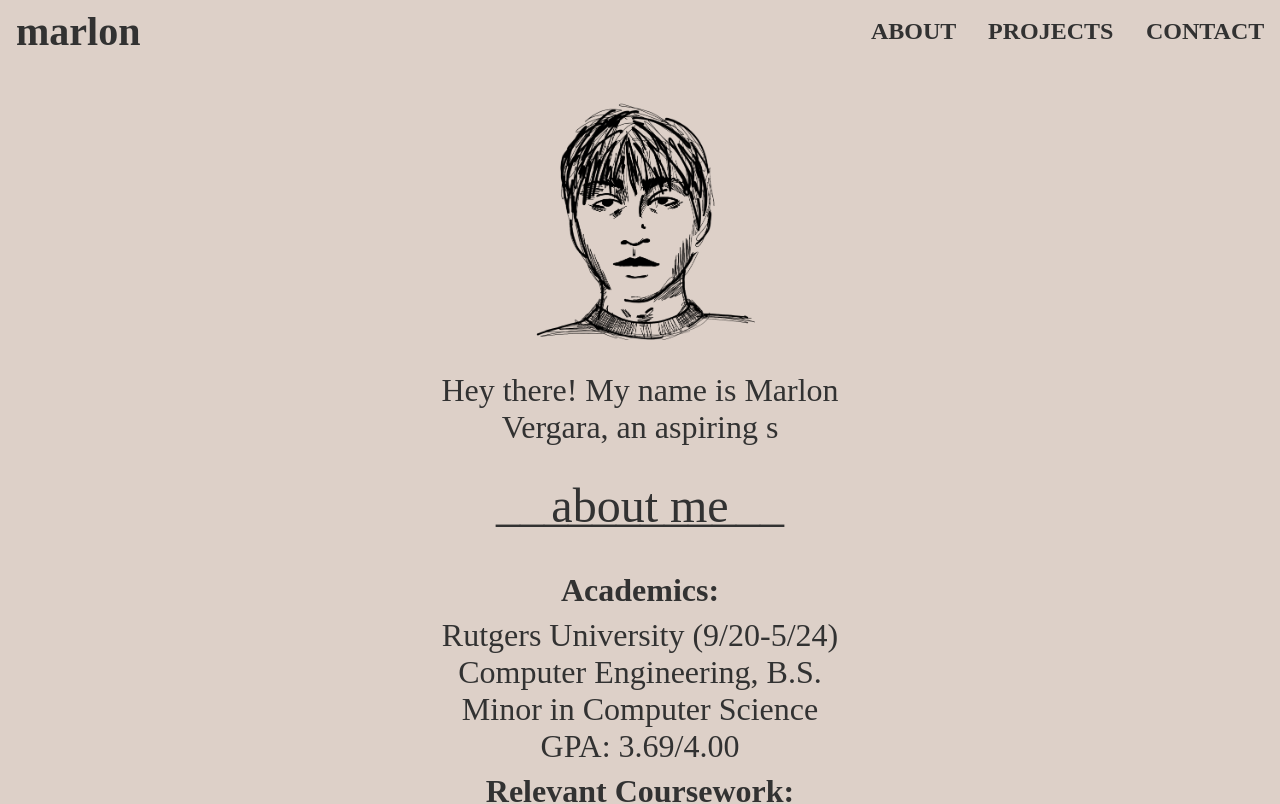
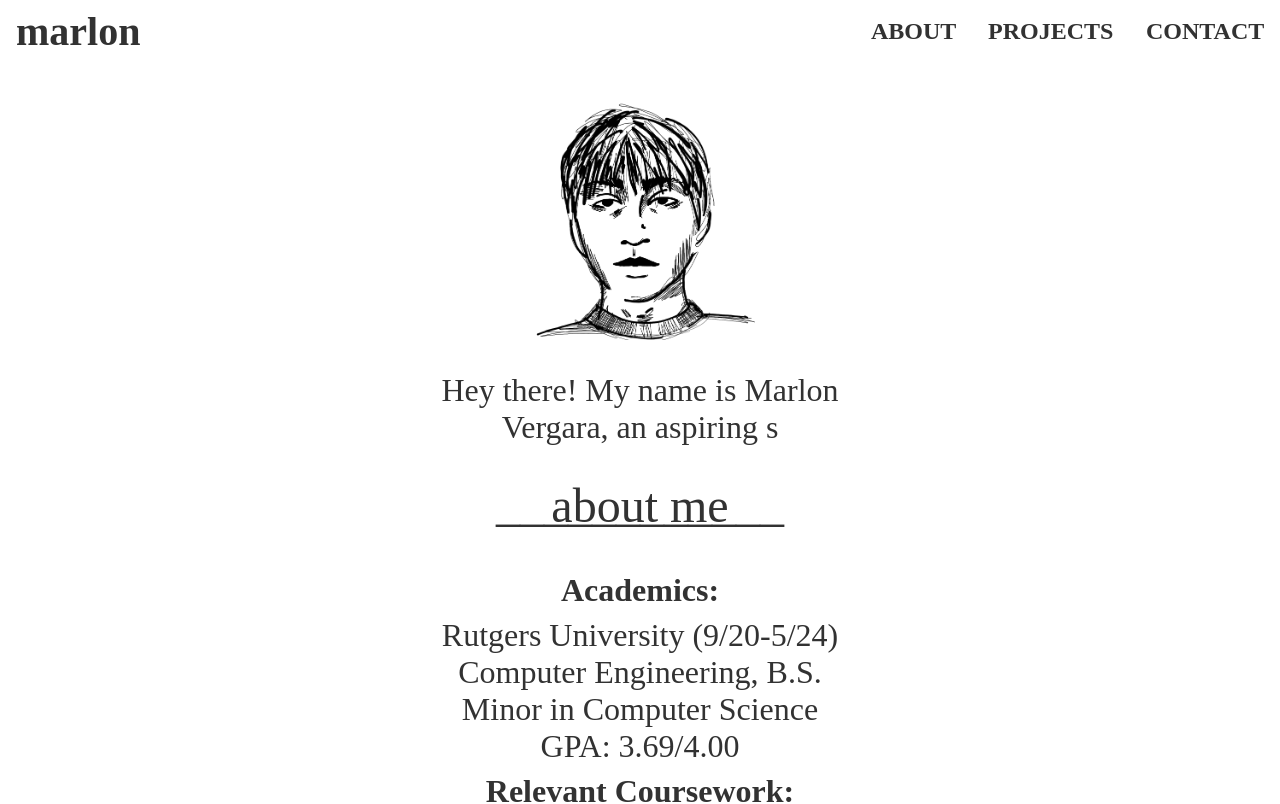
Before and after one commit to marlawn/portfolio-website, a React (Create React App) app: page / in a window 1280 px wide. Shown: the top 804 px of the page. Built offline with nearby package versions, Linux system fonts and the light colour scheme; a web font is replaced by a local one.

Commit message:
changed background color

```diff
--- a/src/App.css
+++ b/src/App.css
@@ -14,7 +14,8 @@
     top:0;
     position: fixed;
     width:100%;
-    background-color: #DDD0C8;
+    /* background-color: #DDD0C8; */
+    background-color: white;
     font-weight: 700;
     display: flex;
     align-items: center;
--- a/src/index.css
+++ b/src/index.css
@@ -5,7 +5,8 @@ body {
   font-family: 'Gaegu', cursive;
   -webkit-font-smoothing: antialiased;
   -moz-osx-font-smoothing: grayscale;
-  background-color: #DDD0C8;
+  /* background-color: #DDD0C8; */
+  background-color: white;
   font-size: 2rem;
   color:#323232;
 }
```
